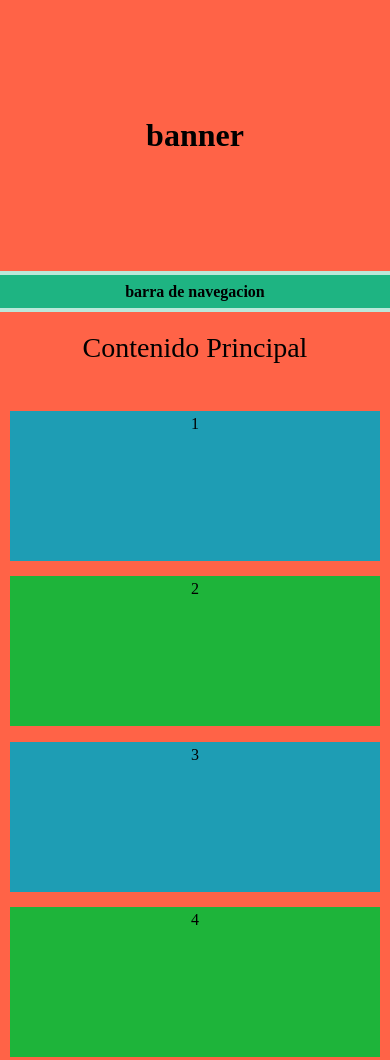
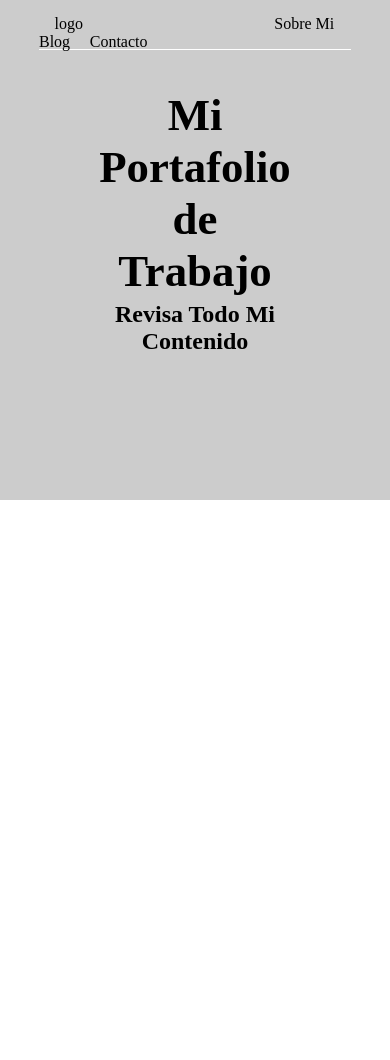
Before and after one commit to andrexxxml/andrexxxml.github.io, a plain HTML site: page index.html in a window 390 px wide. Shown: the top 1060 px of the page. After the commit the page ends 844 px from the top, so only its background shows below. Drawn offline with Linux system fonts and the light colour scheme.

Commit message:
initial commit

```diff
--- /dev/null
+++ b/css/estilos.css
@@ -0,0 +1,53 @@
+*{
+	margin: 0;
+	padding:0;
+	}
+body{
+	width: 100%;
+	height: auto;
+	background: #fff;
+	}
+header{
+	width: 100%;
+	height: 500px;
+	background: #ccc;
+	}
+.nav{
+	border-bottom: 1px solid #fff;
+	width: 80%;
+	height: 50px;
+	margin-left: 10%;
+	box-sizing: border-box;
+	padding-top: 15px;
+	}
+.navbtn{
+	display: inline;
+	margin-right: 5%;
+	}
+.logo{
+	margin-right: 60%;
+	margin-left: 5%;
+	}
+.navbtn a{
+	text-decoration: none;
+	color:#000;
+	}
+.navbtn a:hover{
+	color:#fff;
+}
+
+.banner{
+	width: 50%;
+	height: auto;
+	margin-left: 25%;
+	margin-top: 10%;
+	text-align: center;
+
+}
+.bprincipal{
+	font-size: 280%;
+	margin-bottom: 2%;
+}
+.bsecundario{
+	font-size: 150%;
+}
--- a/css/grid.css
+++ /dev/null
@@ -1,230 +0,0 @@
-*{
-    padding: 0;
-    margin: 0;
-}
-
-
-    .contenedor {
-        width:90%;
-        height:auto;
-        margin: auto;
-        background:rgba(30, 180, 130, 0.3);
-        text-align: center;
-  }
-    .header{
-        width:100%;
-        height:auto;
-        text-align: center;
-        background:tomato;
-        padding:10%;
-        box-sizing: border-box;
-    }
-    .banner{
-
-    }
-    .nav{
-        width: 100%;
-        height: auto;
-        padding: 2%;
-        box-sizing: border-box;
-        background:#1eb482;
-        margin-top: 1%;
-    }
-    .contenido{
-        width: 100%;
-        height: auto;
-        background: tomato;
-        margin-top:1%;
-        padding-bottom:10%;
-        padding-top: 5%;
-        box-sizing: border-box;
-
-    }
-    .titulo{
-        font-size:28px;
-        padding-bottom: 10%;
-        box-sizing: border-box;
-    }
-    .articulo{
-        width: 25%;
-        height: 200px;
-        padding: 1%;
-        box-sizing: border-box;
-        text-align: center;
-        margin-top: 1%;
-        margin-bottom: 1%;
-        display: inline-block;
-    }
-    .art1{
-        margin-left:8.33%;
-    }
-    .art2{
-        margin-left:auto;
-        margin-right:auto;
-
-    }
-    .art3{
-        margin-right:8.33%;
-
-    }
-    .color1{
-        background:#1e9db4;
-    }
-    .color2{
-        background:#1eb43a;
-    }
-    .footer{
-        padding: 10%;
-        box-sizing: border-box;
-        background: tomato;
-        margin-top: 1%;
-    }
-
-@media screen and (max-width:800px){
-      .contenedor {
-        width:96%;
-        height:auto;
-        margin: auto;
-        background:rgba(30, 180, 130, 0.3);
-        text-align: center;
-  }
-    .header{
-        width:100%;
-        height:auto;
-        text-align: center;
-        background:tomato;
-        padding:5%;
-        box-sizing: border-box;
-    }
-    .banner{
-
-    }
-    .nav{
-        width: 100%;
-        height: auto;
-        padding: 2%;
-        box-sizing: border-box;
-        background:#1eb482;
-        margin-top: 1%;
-    }
-    .contenido{
-        width: 100%;
-        height: auto;
-        background: tomato;
-        margin-top:1%;
-        padding-top: 5%;
-        box-sizing: border-box;
-
-    }
-    .titulo{
-        font-size:28px;
-        padding-bottom: 10%;
-        box-sizing: border-box;
-    }
-    .articulo{
-        width: 35%;
-        height: 250px;
-        padding: 1%;
-        box-sizing: border-box;
-        text-align: center;
-        margin-top: 1%;
-        margin-bottom: 1%;
-        display: inline-block;
-    }
-    .art1{
-        margin-left:auto;
-    }
-    .art2{
-        margin-left:auto;
-        margin-right:auto;
-
-    }
-    .art3{
-        margin-right:auto;
-
-    }
-    .color1{
-        background:#1e9db4;
-    }
-    .color2{
-        background:#1eb43a;
-    }
-    .footer{
-        padding: 10%;
-        box-sizing: border-box;
-        background: tomato;
-        margin-top: 1%;
-    }
-}
-
-@media screen and (max-width:425px){
-    .contenedor {
-        width:100%;
-        height:auto;
-        margin:0;
-        background:rgba(30, 180, 130, 0.3);
-        text-align: center;
-  }
-    .header{
-        width:100%;
-        height:auto;
-        text-align: center;
-        background:tomato;
-        padding:30%;
-        box-sizing: border-box;
-    }
-    .banner{
-
-    }
-
-    }
-    .contenido{
-        width: 100%;
-        height: auto;
-        background: tomato;
-        margin-top:1%;
-        padding-top: 5%;
-        box-sizing: border-box;
-
-    }
-    .titulo{
-        font-size:28px;
-        padding-bottom: 10%;
-        box-sizing: border-box;
-    }
-    .articulo{
-        width: 95%;
-        height: 150px;
-        padding-left:2.5%;
-        padding-right: 2.5%;
-        box-sizing: border-box;
-        text-align: center;
-        margin-top: 2%;
-        margin-bottom: 2%;
-        display:inline-block;
-    }
-    .art1{
-        margin-left:auto;
-    }
-    .art2{
-        margin-left:auto;
-        margin-right:auto;
-
-    }
-    .art3{
-        margin-right:auto;
-
-    }
-    .color1{
-        background:#1e9db4;
-    }
-    .color2{
-        background:#1eb43a;
-    }
-    .footer{
-        padding: 10%;
-        box-sizing: border-box;
-        background: tomato;
-        margin-top: 1%;
-    }
-}
--- a/index.html
+++ b/index.html
@@ -1,36 +1,30 @@
 <!DOCTYPE html>
 <html lang="en">
 <head>
-    <meta name="viewport" content="width=device-width, user-scalable=no, initial-scale=1.0, maximum-scale=1.0, minimum-scale=1.0">
-    <meta charset="UTF-8">
-    <link rel="stylesheet" href="css/grid.css">
-    <title>Portafolio</title>
+	<meta name="viewport" content="width=device-width, user-scalable=no, initial-scale=1.0, maximum-scale=1.0, minimum-scale=1.0">
+	<meta charset="UTF-8">
+	<title>Mi Portafolio</title>
+	<link rel="stylesheet" href="css/estilos.css">
 </head>
 <body>
-    <div class="contenedor">
-        <div class="header">
-            <div class="banner">
-               <h1>banner</h1>
-            </div>
-       </div>
-       <div class="nav">
-           <h4>barra de navegacion</h4>
-       </div>
-       <div class="contenido">
-           <div class="titulo">Contenido Principal</div>
-           <div class="articulo art1 color1">1</div>
-           <div class="articulo art2 color2">2</div>
-           <div class="articulo art3 color1">3</div>
-           <div class="articulo art1 color2">4</div>
-           <div class="articulo art2 color1">5</div>
-           <div class="articulo art3 color2">6</div>
-           <div class="articulo art1 color1">7</div>
-           <div class="articulo art2 color2">8</div>
-           <div class="articulo art3 color1">9</div>
-       </div>
-       <div class="footer">
-           <h3>footer</h3>
-       </div>
-   </div>
+	<header>
+		<div class="nav">
+			<div class="navbtn logo"><a href="#">logo</a></div>
+			<div class="navbtn"><a href="#">Sobre Mi</a></div>
+			<div class="navbtn"><a href="#">Blog</a></div>
+			<div class="navbtn"><a href="#">Contacto</a></div>
+		</div>
+		<div class="banner">
+			<h1 class="bprincipal">Mi Portafolio de Trabajo</h1>
+			<h4 class="bsecundario">Revisa Todo Mi Contenido</h4>
+		</div>
+	</header>
+	<section>
+
+	</section>
+	<footer>
+
+	</footer>
+
 </body>
 </html>
```
Also changed, not shown: 1 other file.
